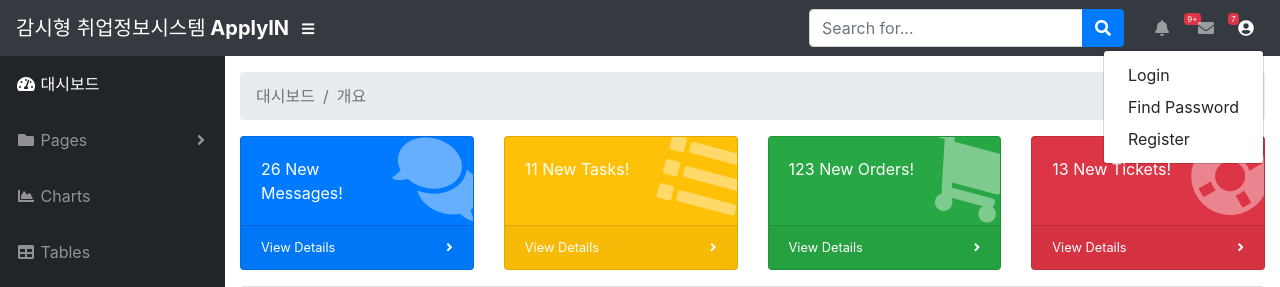
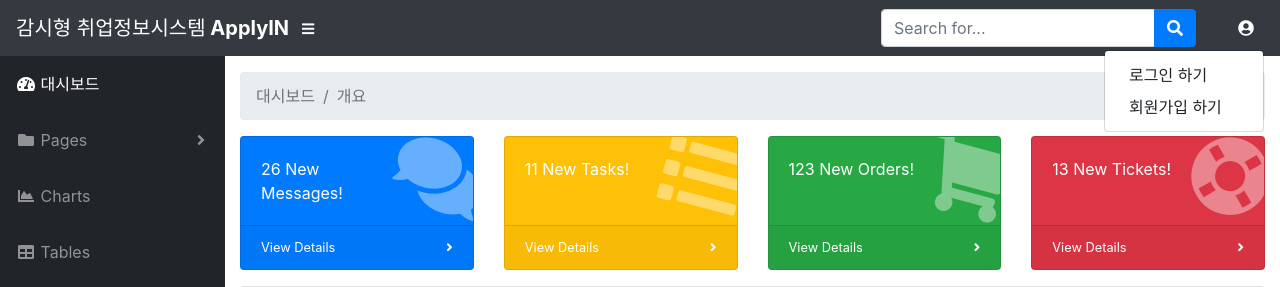
Before and after one commit to likelionknut/applyin, a Django app: page / in a window 1280 px wide, after a click that opens the changed part. Shown: the top 287 px of the page. Run offline with Django 3.2, Linux system fonts and the light colour scheme; data that the repository does not hold is empty; some libraries are stand-ins or nearby versions.

Commit message:
로그인, 로그아웃시 icon 출력 변경

```diff
--- a/www/templates/www/base.html
+++ b/www/templates/www/base.html
@@ -58,17 +58,17 @@
     <div class="modal-dialog" role="document">
         <div class="modal-content">
             <div class="modal-header">
-                <h5 class="modal-title" id="exampleModalLabel">Ready to Leave?</h5>
+                <h5 class="modal-title" id="exampleModalLabel">안녕히 가세요.</h5>
                 <button class="close" type="button" data-dismiss="modal" aria-label="Close">
                     <span aria-hidden="true">×</span>
                 </button>
             </div>
-            <div class="modal-body">Select "Logout" below if you are ready to end your current session.</div>
+            <div class="modal-body">정말 로그아웃 하시겠습니까?</div>
             <div class="modal-footer">
-                <button class="btn btn-secondary" type="button" data-dismiss="modal">Cancel</button>
+                <button class="btn btn-secondary" type="button" data-dismiss="modal">취소</button>
                 <form method="POST" action="{% url 'logout' %}">
                     {% csrf_token %}
-                    <input type="submit" class="btn btn-primary" value="Logout">
+                    <input type="submit" class="btn btn-primary" value="로그아웃">
                 </form>
             </div>
         </div>
--- a/www/templates/www/base_nav.html
+++ b/www/templates/www/base_nav.html
@@ -12,7 +12,8 @@
         <!-- Navbar Search -->
         <form class="d-none d-md-inline-block form-inline ml-auto mr-0 mr-md-3 my-2 my-md-0">
             <div class="input-group">
-                <input type="text" class="form-control" placeholder="Search for..." aria-label="Search" aria-describedby="basic-addon2">
+                <input type="text" class="form-control" placeholder="Search for..." aria-label="Search"
+                       aria-describedby="basic-addon2">
                 <div class="input-group-append">
                     <button class="btn btn-primary" type="button">
                         <i class="fas fa-search"></i>
@@ -24,9 +25,12 @@
         <!-- Navbar -->
         <ul class="navbar-nav ml-auto ml-md-0">
             <li class="nav-item dropdown no-arrow mx-1">
-                <a class="nav-link dropdown-toggle" href="#" id="alertsDropdown" role="button" data-toggle="dropdown" aria-haspopup="true" aria-expanded="false">
+                {% if user.is_active %}
+                    <a class="nav-link dropdown-toggle" href="#" id="alertsDropdown" role="button"
+                       data-toggle="dropdown"
+                       aria-haspopup="true" aria-expanded="false">
                         <i class="fas fa-bell fa-fw"></i>
-                    <span class="badge badge-danger">9+</span>
+                        <span class="badge badge-danger"></span>
                     </a>
                     <div class="dropdown-menu dropdown-menu-right" aria-labelledby="alertsDropdown">
                         <a class="dropdown-item" href="#">Action</a>
@@ -34,11 +38,15 @@
                         <div class="dropdown-divider"></div>
                         <a class="dropdown-item" href="#">Something else here</a>
                     </div>
+                {% endif %}
             </li>
             <li class="nav-item dropdown no-arrow mx-1">
-                <a class="nav-link dropdown-toggle" href="#" id="messagesDropdown" role="button" data-toggle="dropdown" aria-haspopup="true" aria-expanded="false">
+                {% if user.is_active %}
+                    <a class="nav-link dropdown-toggle" href="#" id="messagesDropdown" role="button"
+                       data-toggle="dropdown"
+                       aria-haspopup="true" aria-expanded="false">
                         <i class="fas fa-envelope fa-fw"></i>
-                    <span class="badge badge-danger">7</span>
+                        <span class="badge badge-danger"></span>
                     </a>
                     <div class="dropdown-menu dropdown-menu-right" aria-labelledby="messagesDropdown">
                         <a class="dropdown-item" href="#">Action</a>
@@ -46,20 +54,23 @@
                         <div class="dropdown-divider"></div>
                         <a class="dropdown-item" href="#">Something else here</a>
                     </div>
+                {% endif %}
+
             </li>
             <li class="nav-item dropdown no-arrow">
-                <a class="nav-link dropdown-toggle" href="#" id="userDropdown" role="button" data-toggle="dropdown" aria-haspopup="true" aria-expanded="false">
+                <a class="nav-link dropdown-toggle" href="#" id="userDropdown" role="button" data-toggle="dropdown"
+                   aria-haspopup="true" aria-expanded="false">
                     <i class="fas fa-user-circle fa-fw"></i>
                 </a>
                 <div class="dropdown-menu dropdown-menu-right" aria-labelledby="userDropdown">
                     {% if user.is_active %}
                         <a class="dropdown-item">{{ user.username }}님 환영합니다.</a>
-                    <a class="dropdown-item" href="#">My Page</a>
-                    <a class="dropdown-item" href="#" data-toggle="modal" data-target="#logoutModal">Logout</a>
+                        <div class="dropdown-divider"></div>
+                        <a class="dropdown-item" href="#">내 정보 보기</a>
+                        <a class="dropdown-item" href="#" data-toggle="modal" data-target="#logoutModal">로그아웃 하기</a>
                     {% else %}
-                    <a class="dropdown-item" href="{% url 'login' %}">Login</a>
-                    <a class="dropdown-item" href="forgot-password.html">Find Password</a>
-                    <a class="dropdown-item" href="{% url 'register' %}">Register</a>
+                        <a class="dropdown-item" href="{% url 'login' %}">로그인 하기</a>
+                        <a class="dropdown-item" href="{% url 'register' %}">회원가입 하기</a>
                     {% endif %}
                 </div>
             </li>
@@ -75,7 +86,8 @@
             </a>
         </li>
         <li class="nav-item dropdown">
-            <a class="nav-link dropdown-toggle" href="#" id="pagesDropdown" role="button" data-toggle="dropdown" aria-haspopup="true" aria-expanded="false">
+            <a class="nav-link dropdown-toggle" href="#" id="pagesDropdown" role="button" data-toggle="dropdown"
+               aria-haspopup="true" aria-expanded="false">
                 <i class="fas fa-fw fa-folder"></i>
                 <span>Pages</span>
             </a>
```
Also changed, not shown: www/templates/www/login.html (+4 -13 lines), www/templates/www/register.html (+7 -8 lines). Lines whose indentation alone changed are shown as unchanged.
